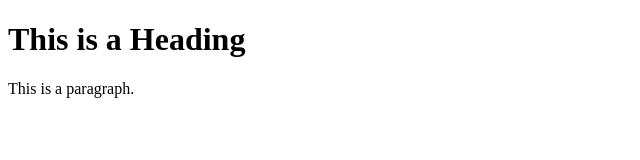
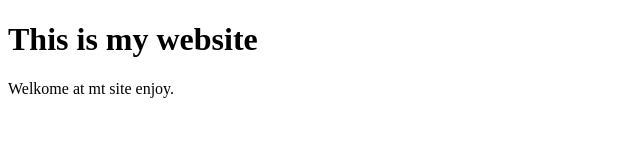
Before and after one commit to DennisDuiv/DennisDuiv.github.io, a plain HTML site: page index.html in a window 1280 px wide. Shown: the whole page, without its empty margins (0-640 px from the left). Drawn offline with Linux system fonts and the light colour scheme.

Commit message:
Update index.html

```diff
--- a/index.html
+++ b/index.html
@@ -5,8 +5,8 @@
 </head>
 <body>
 
-<h1>This is a Heading</h1>
-<p>This is a paragraph.</p>
+<h1>This is my website</h1>
+<p>Welkome at mt site enjoy.</p>
 
 </body>
 </html>
```
